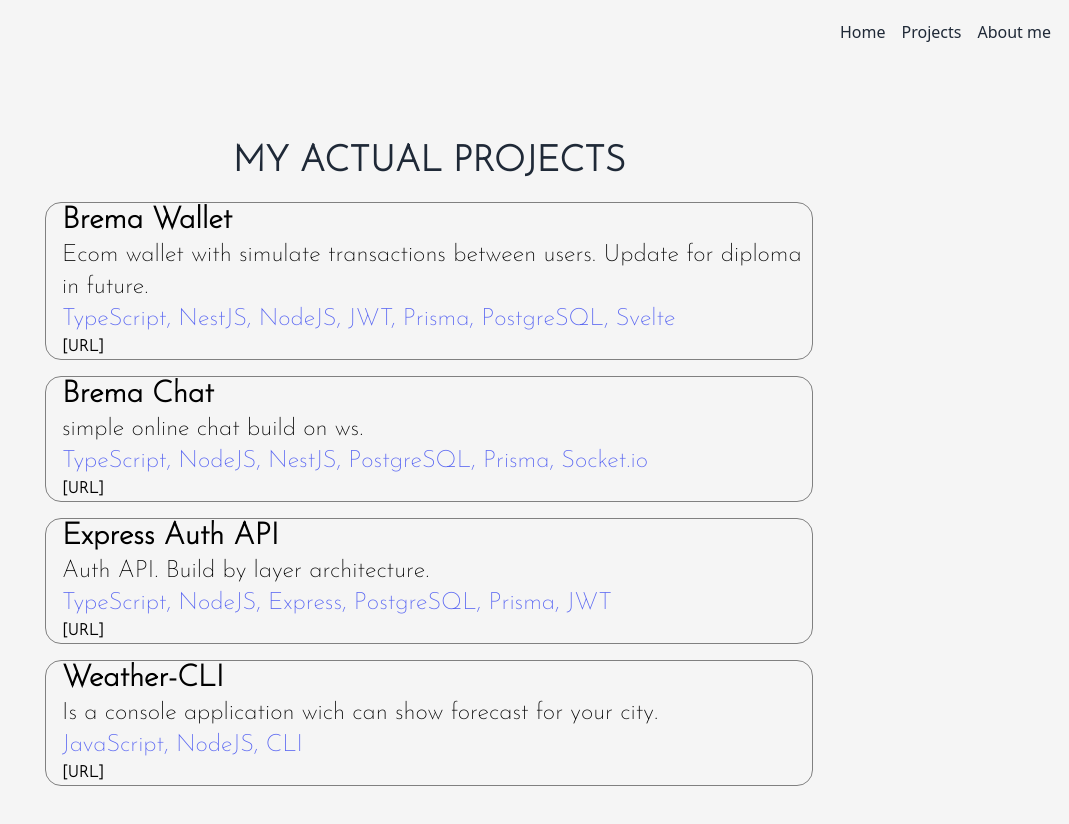
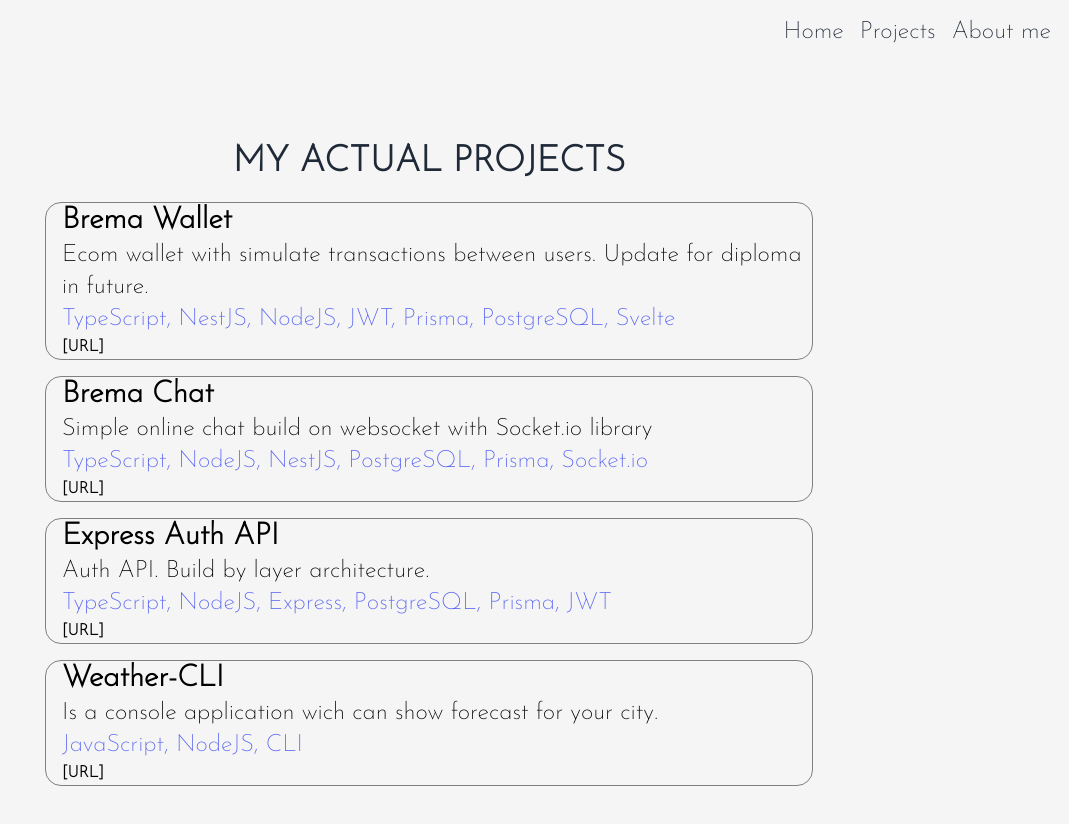
Before and after one commit to luvlqq/luvlqq.dev, a SvelteKit app: page /projects in a window 1280 px wide. Shown: the top 824 px of the page, without its empty margins (211-1280 px from the left). Built offline with nearby package versions, Linux system fonts and the light colour scheme.

Commit message:
fix bold text and nav font

```diff
--- a/src/components/nav.svelte
+++ b/src/components/nav.svelte
@@ -1,4 +1,4 @@
-<div class="navbar">
+<div class="navbar text-2xl myBar">
   <div class="flex-1">
   </div>
   <div class="flex-none px-0.5">
@@ -9,7 +9,14 @@
 </div>
 
 <style>
+    @import url('https://fonts.googleapis.com/css2?family=Josefin+Sans:wght@200&display=swap');
   :global(body){
       background: #f5f5f5;;
   }
+    .myBar{
+        font-family: 'Josefin Sans', serif;
+    }
+
+
+
 </style>
--- a/src/routes/projects/projects.ts
+++ b/src/routes/projects/projects.ts
@@ -27,7 +27,7 @@ export const projects: Project[] = [
 	{
 		name: 'Brema Chat',
 		description:
-			'simple online chat build on ws.',
+			'Simple online chat build on websocket with Socket.io library',
 		stack: [
 			'TypeScript',
 			'NodeJS',
```
